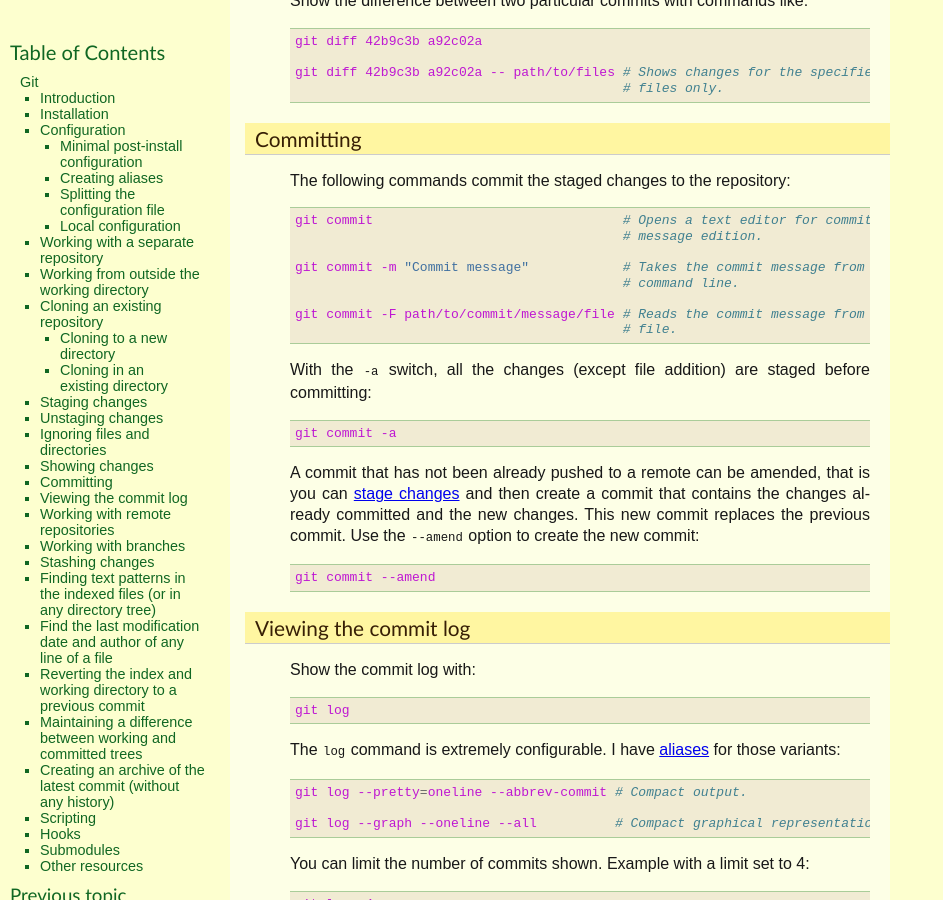
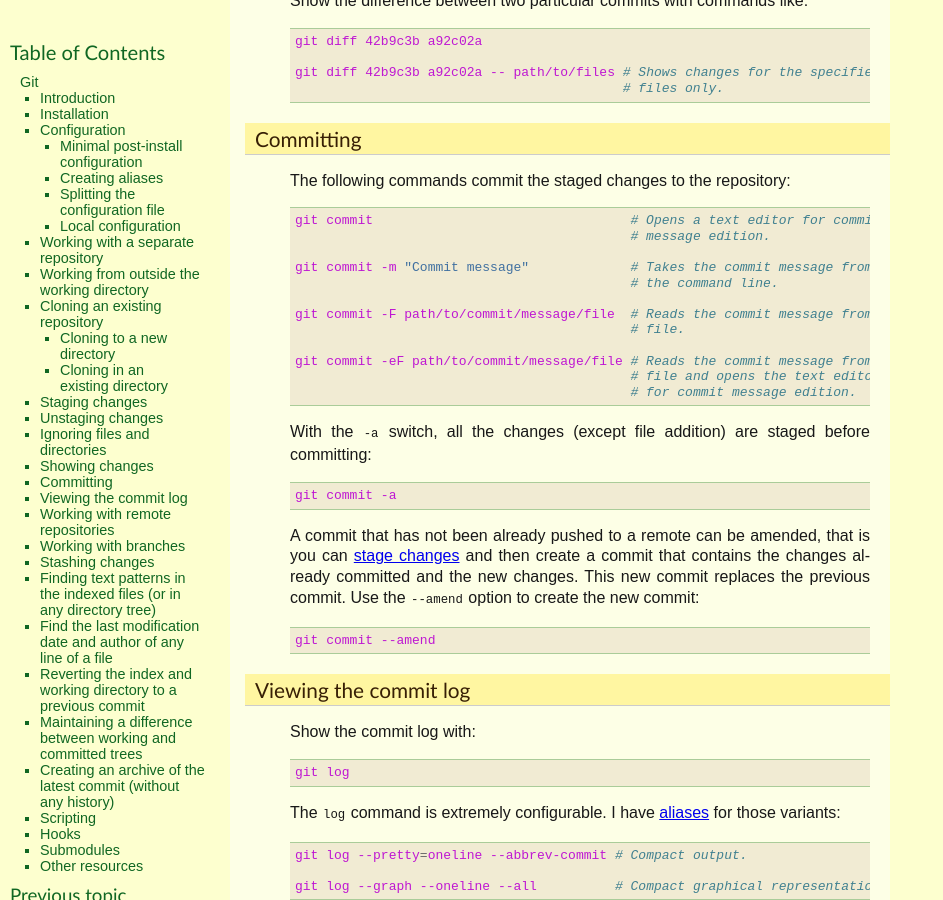
Before and after one commit to thierr26/thierr26_personal_notes_sphinx_sources, a Sphinx documentation site: the page built from source/git.rst, in a window 1280 px wide and 900 px high, scrolled down 6719 px. Shown: the whole window, without its empty margins (0-943 px from the left). Built offline with Sphinx 7.4.7, drawn with Linux system fonts in a browser that asks for light colours.

Commit message:
Add 'git commit -eF'

```diff
--- a/source/git.rst
+++ b/source/git.rst
@@ -394,14 +394,18 @@ Committing
 
 The following commands commit the staged changes to the repository::
 
-  git commit                                # Opens a text editor for commit
-                                            # message edition.
+  git commit                                 # Opens a text editor for commit
+                                             # message edition.
 
-  git commit -m "Commit message"            # Takes the commit message from the
-                                            # command line.
+  git commit -m "Commit message"             # Takes the commit message from
+                                             # the command line.
 
-  git commit -F path/to/commit/message/file # Reads the commit message from a
-                                            # file.
+  git commit -F path/to/commit/message/file  # Reads the commit message from a
+                                             # file.
+
+  git commit -eF path/to/commit/message/file # Reads the commit message from a
+                                             # file and opens the text editor
+                                             # for commit message edition.
 
 With the ``-a`` switch, all the changes (except file addition) are staged
 before committing::
```
